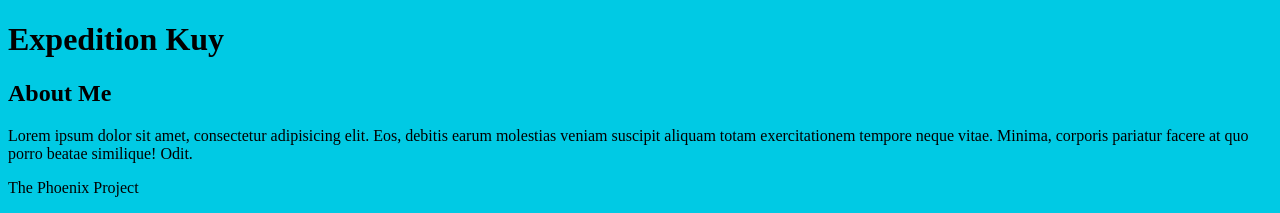
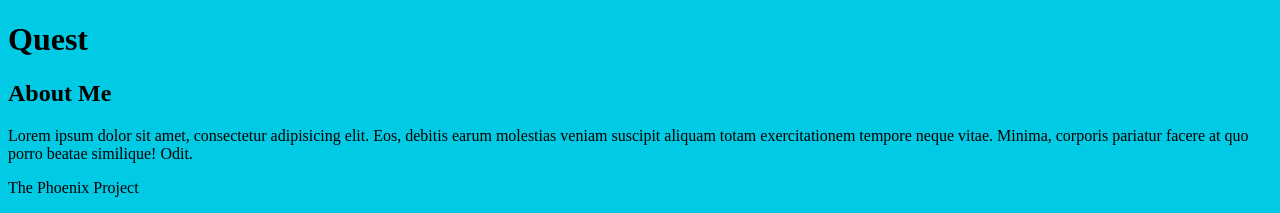
Before and after one commit to jokoss92/new-git-project, a plain HTML site: page index.html in a window 1280 px wide. Shown: the top 213 px of the page. Drawn offline with Linux system fonts and the light colour scheme.

Commit message:
Change header again

```diff
--- a/index.html
+++ b/index.html
@@ -10,7 +10,7 @@
 </head>
 <body>
     <header>
-        <h1>Expedition Kuy</h1>
+        <h1>Quest</h1>
     </header>
     <div class="container">
         <main>
```
